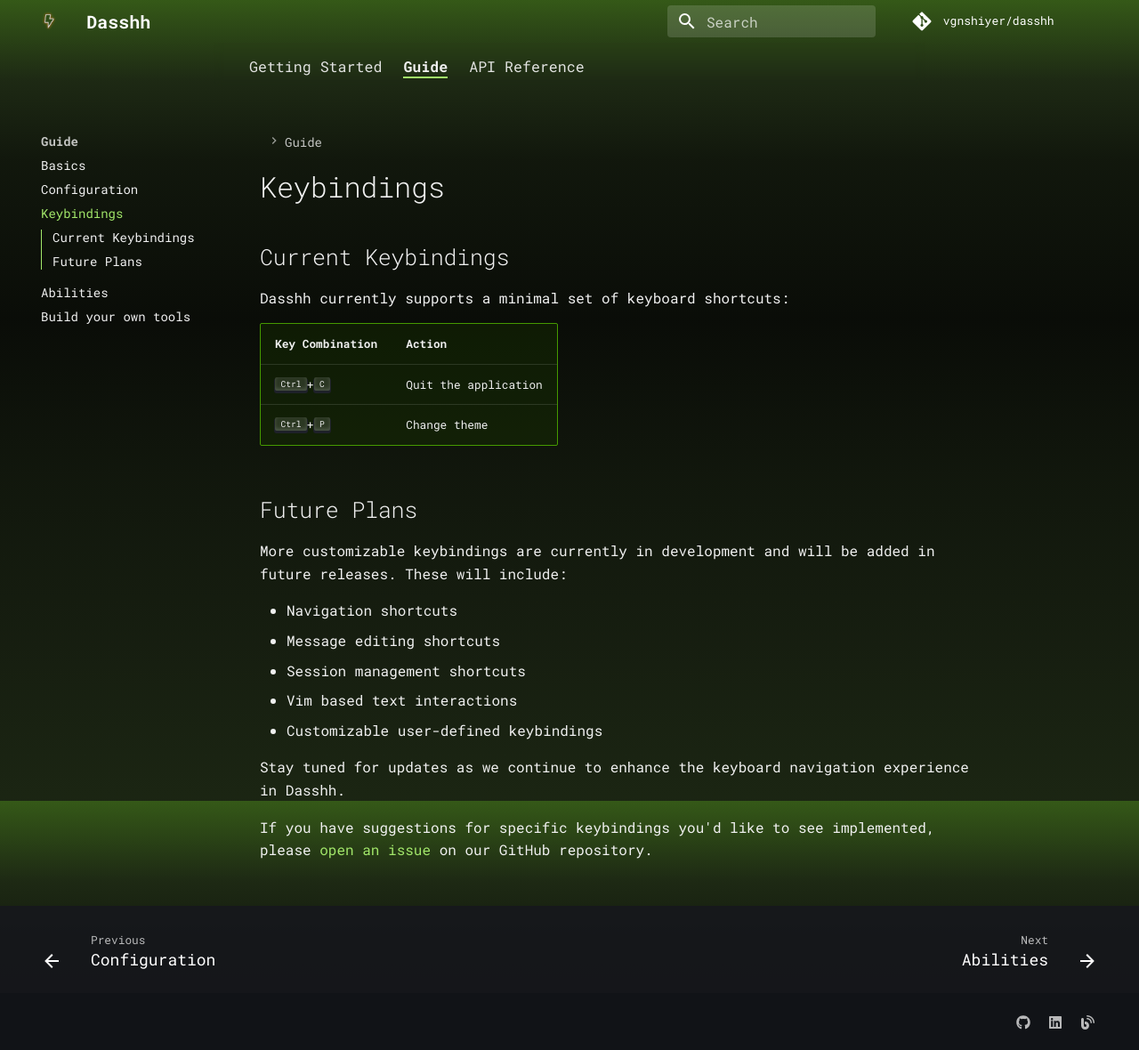
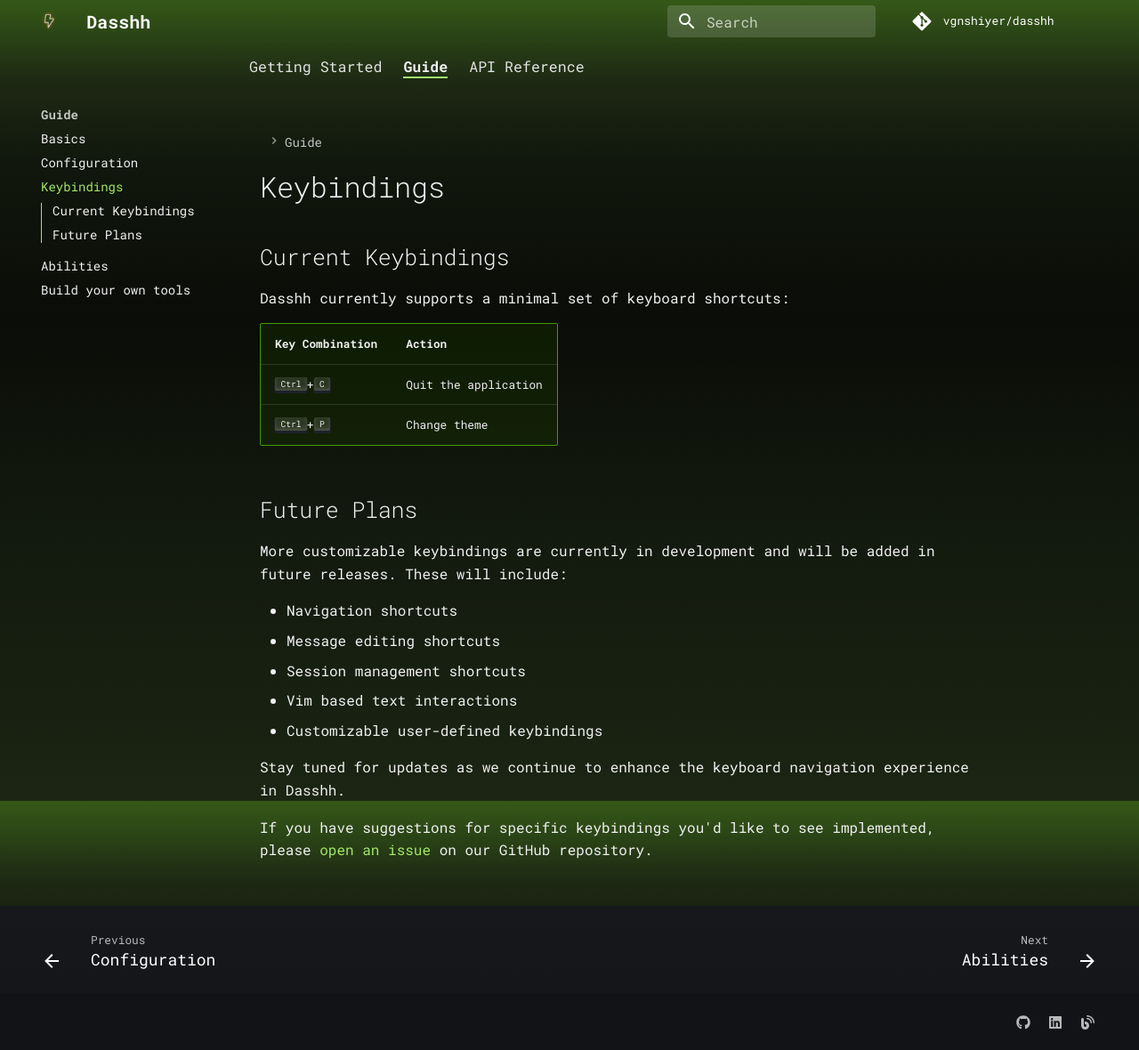
Before and after one commit to vgnshiyer/dasshh, an MkDocs documentation site: the page built from docs/guide/keybindings.md, in a window 1280 px wide. Shown: the whole page at 89% size. Built offline with MkDocs 1.6.1 and Material for MkDocs 9.7.7, drawn with Linux system fonts in a browser that asks for light colours; comment, search, counter and statistics services are not loaded.

Commit message:
feat: enhance documentation with new images for panels, update contribution links, and improve sidebar styles

```diff
--- a/docs/stylesheets/extra.css
+++ b/docs/stylesheets/extra.css
@@ -13,6 +13,40 @@
 /* Optional: Style navbar buttons to match the gradient theme */
 .md-header__button {
   color: white;
+}
+
+.md-sidebar,
+.md-sidebar__inner {
+    background-color: hsl(93deg 33% 11%);
+}
+
+.md-sidebar .md-nav {
+    background-color: hsl(93deg 33% 11%);
+}
+
+.md-sidebar .md-nav__item {
+    border: none;
+}
+
+@media screen and (min-width: 1220px) {
+    .md-sidebar {
+        margin-top: -1.5rem;
+    }
+
+    .md-sidebar,
+    .md-sidebar__inner,
+    .md-sidebar--primary,
+    .md-sidebar--secondary {
+        background-color: transparent;
+    }
+
+    .md-sidebar .md-nav {
+        background-color: transparent;
+    }
+
+    .md-sidebar .md-nav__item, .md-nav__title {
+        border: none;
+    }
 }
 
 /* Optional: Style the search box to match the theme */
```
Also changed, not shown: docs/guide/basics.md (+6 -0 lines), docs/index.md (+3 -3 lines), docs/assets/actions.png (added), docs/assets/chat.png (added), docs/assets/sessions.png (added).
